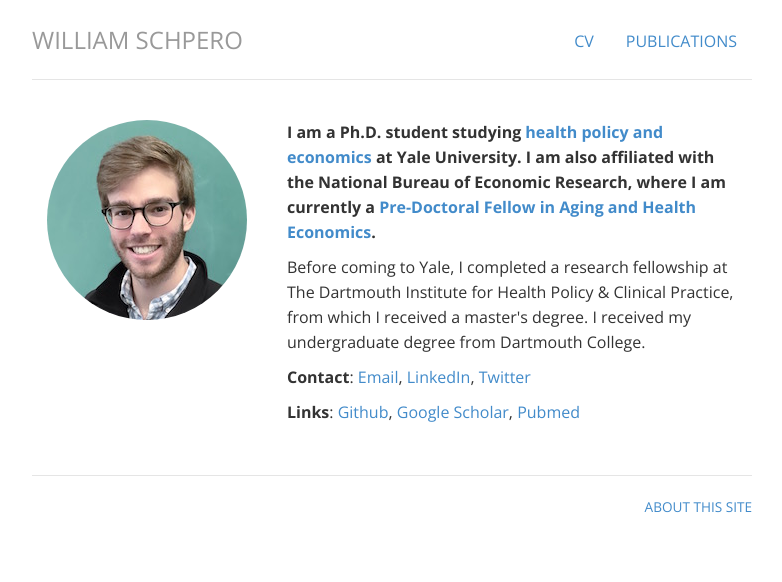
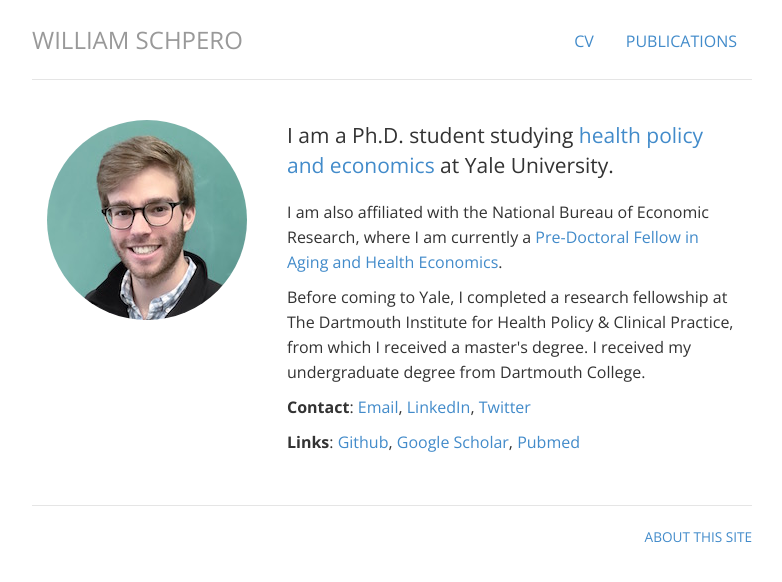
Before and after one commit to wschpero/wschpero.github.io, a Jekyll site: the page built from index.html, in a window 1280 px wide. Shown: the top 582 px of the page, without its empty margins (248-1030 px from the left). Built offline with Jekyll 4.4.1, drawn with Linux system fonts in a browser that asks for light colours.

Commit message:
Formatting

```diff
--- a/index.html
+++ b/index.html
@@ -9,7 +9,9 @@ title: William Schpero
 	</div>
 	<div itemscope itemtype="http://data-vocabulary.org/Person" class="col-sm-8">
 
-	<p><b>I am a Ph.D. student studying <a href="http://publichealth.yale.edu/hpm/curriculum/phd/phd.aspx" target="_blank">health policy and economics</a> at Yale University. I am also affiliated with the National Bureau of Economic Research, where I am currently a <a href="http://www.nber.org/programs/ag/cahr/training.html" target="_blank">Pre-Doctoral Fellow in Aging and Health Economics</a>.</b></p>
+	<p class="lead">I am a Ph.D. student studying <a href="http://publichealth.yale.edu/hpm/curriculum/phd/phd.aspx" target="_blank">health policy and economics</a> at Yale University.</p>
+
+	<p>I am also affiliated with the National Bureau of Economic Research, where I am currently a <a href="http://www.nber.org/programs/ag/cahr/training.html" target="_blank">Pre-Doctoral Fellow in Aging and Health Economics</a>.</p>
 
 	<p>Before coming to Yale, I completed a research fellowship at The Dartmouth Institute for Health Policy & Clinical Practice, from which I received a master's degree. I received my undergraduate degree from Dartmouth College.</p>
 
```
